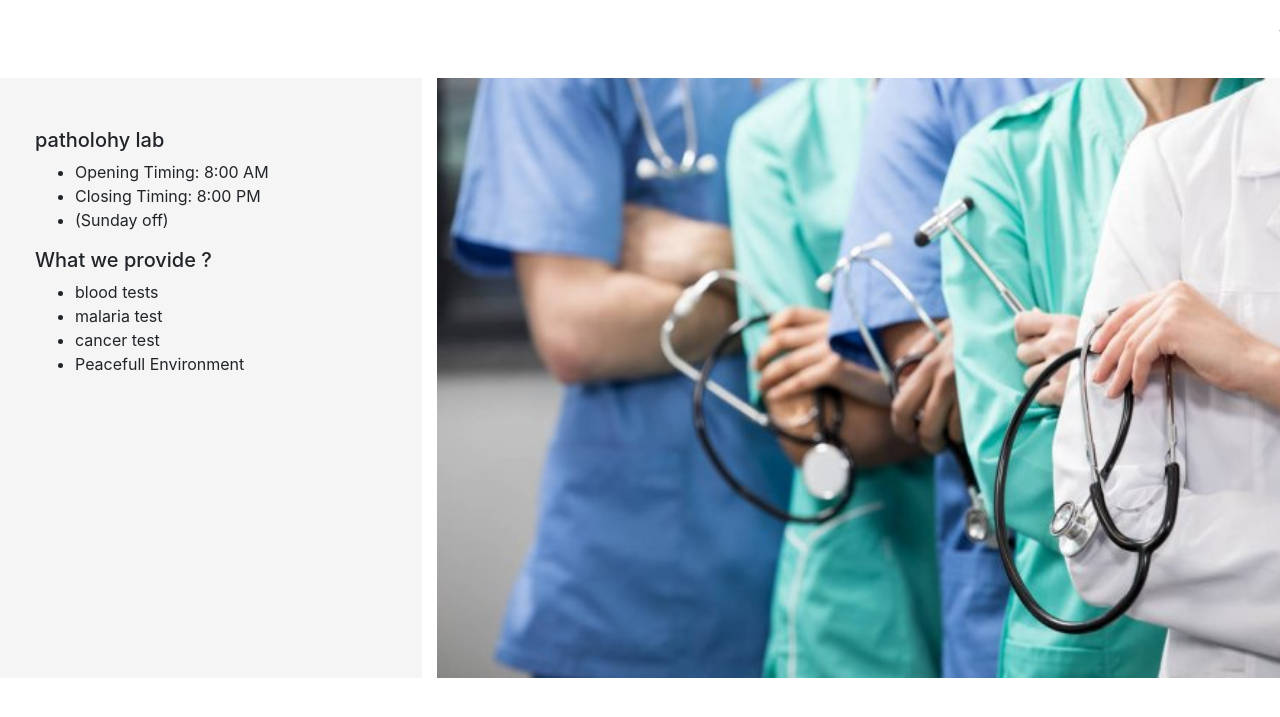
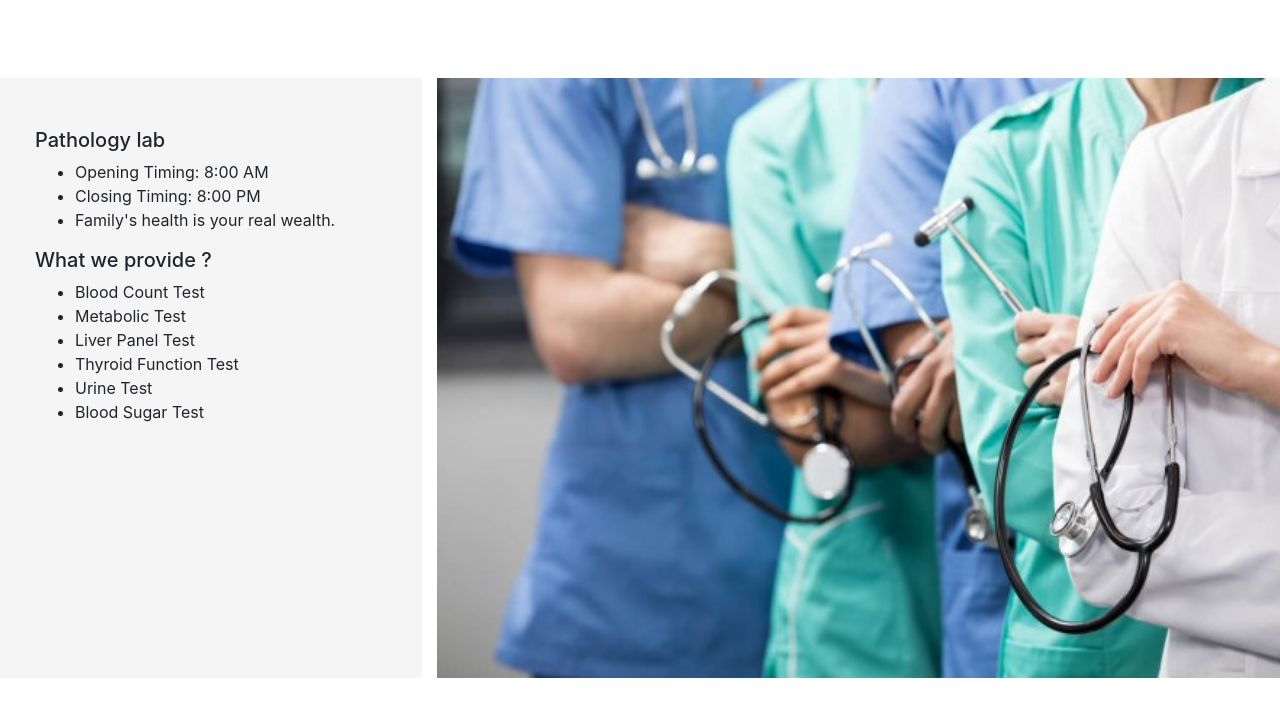
Before and after one commit to ShubhamAg30/pathology, a PHP site: page / in a window 1280 px wide; the page is wider, and only the part inside the window is pictured. Shown: the part 68-785 px from the top of that part. Run offline with PHP 8.4, Linux system fonts and the light colour scheme.

Commit message:
form changes

```diff
--- a/index.php
+++ b/index.php
@@ -37,18 +37,20 @@
 	<span><marquee>This is pathology Management System. Pathology opens at 8:00 AM and close at 8:00 PM</marquee></span><br><br>
 	<div class="row">
 		<div class="col-md-4" id="side_bar">
-			<h5>patholohy lab</h5>
+			<h5>Pathology lab</h5>
 			<ul>
 				<li>Opening Timing: 8:00 AM</li>
 				<li>Closing Timing: 8:00 PM</li>
-				<li>(Sunday off)</li>
+				<li>Family's health is your real wealth.</li>
 			</ul>
 			<h5>What we provide ?</h5>
 			<ul>
-				<li> blood tests</li>
-				<li>malaria test</li>
-				<li>cancer test</li>
-				<li>Peacefull Environment</li>
+				<li>Blood Count Test</li>
+				<li>Metabolic Test</li>
+				<li>Liver Panel Test</li>
+				<li>Thyroid Function Test</li>
+				<li>Urine Test</li>
+				<li>Blood Sugar Test</li>
 			</ul>
 		</div>
 		<div class="col-md-8" id="main_content">
--- a/user/index.php
+++ b/user/index.php
@@ -86,7 +86,7 @@
 			</ul>
 		</div>
 		<div class="col-md-8" id="main_content">
-			<center><h3>User Login Form</h3></center>
+			<center><h3>View all your Test Reports</h3></center>
 			<?php
 				if($data["error"]){
 					echo '<div class="alert alert-danger">'.$data["error"].'</div>';
@@ -115,7 +115,7 @@
 							<input type="text" name="mobile_no" class="form-control" required>
 						</div>
 
-						<button type="submit" name="login" class="btn btn-outline-info btn-block">GENERATE</button>
+						<button type="submit" name="login" class="btn btn-outline-info btn-block">View Report</button>
 			</form>
 					</div>
 				</div>
```
